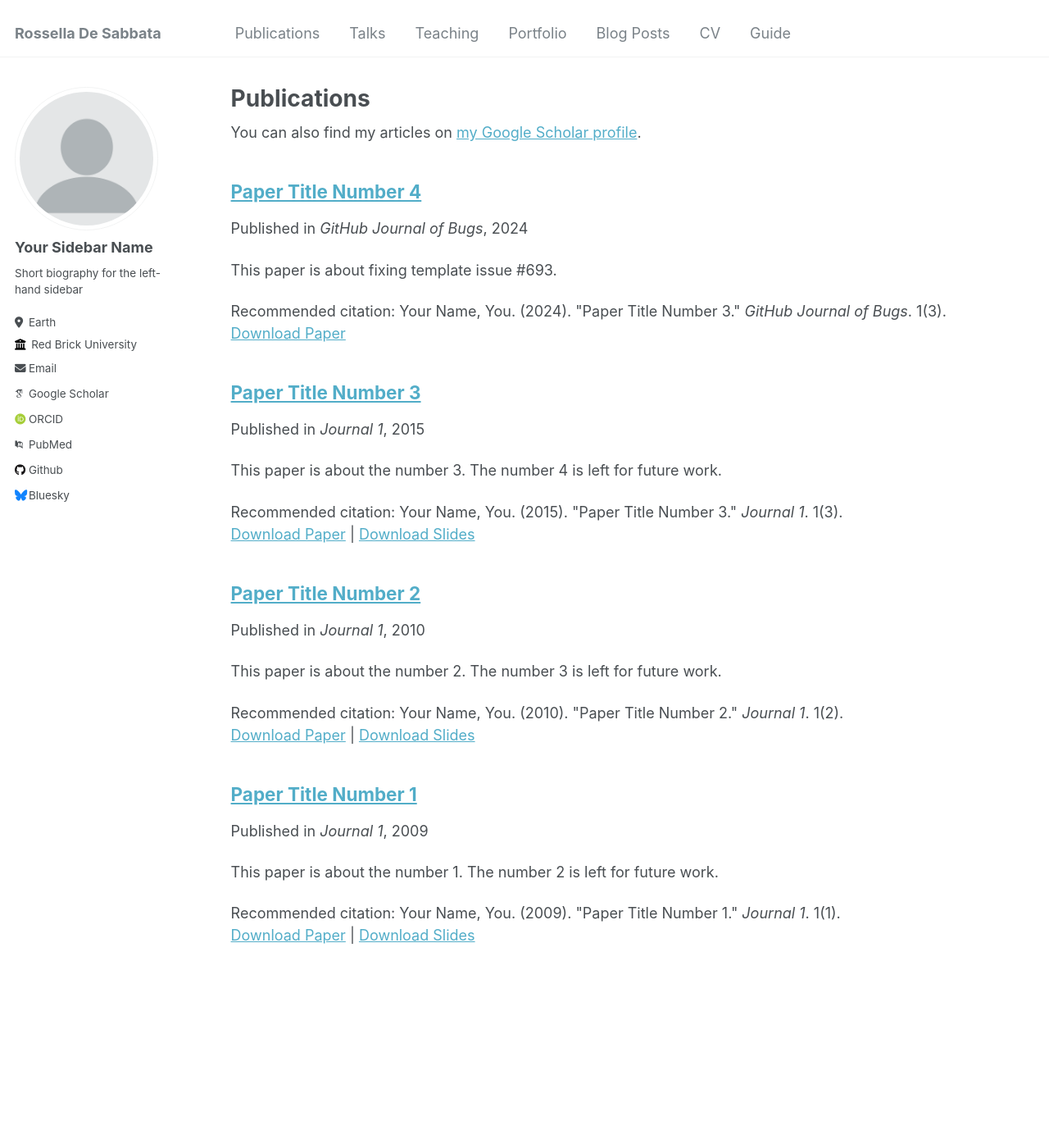
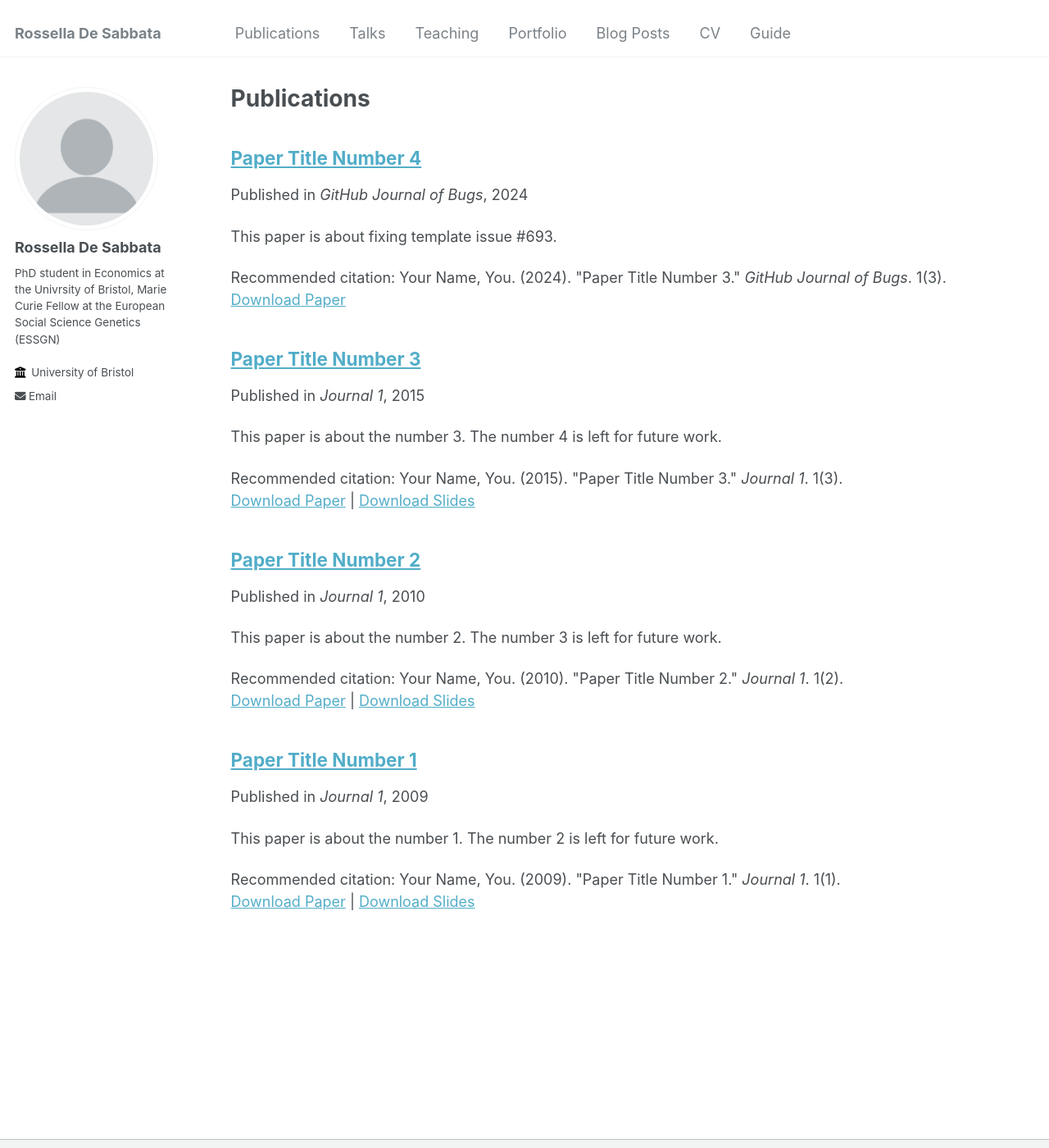
Before and after one commit to rosselladesabbata/rosselladesabbata.github.io, a Jekyll site: the page built from _pages/publications.md, in a window 1280 px wide and 1400 px high. Shown: the whole window at 82% size. Built offline with Jekyll 4.4.1, drawn with Linux system fonts in a browser that asks for light colours; some web fonts are replaced.

Commit message:
Update _config.yml

```diff
--- a/_config.yml
+++ b/_config.yml
@@ -22,56 +22,29 @@ repository               : "rossdesa/rosselladesabbata.github.io"
 author:
   # Biographic information
   avatar           : "profile.png"
-  name             : "Your Sidebar Name"
+  name             : "Rossella De Sabbata"
   pronouns         : # example: "she/her"
-  bio              : "Short biography for the left-hand sidebar"
-  location         : "Earth"
-  employer         : "Red Brick University"
+  bio              : "PhD student in Economics at the Univrsity of Bristol, Marie Curie Fellow at the European Social Science Genetics (ESSGN)"
+  location         : #"Earth"
+  employer         : "University of Bristol"
   uri              : # URL
-  email            : "none@example.org"
+  email            : "rossella.desabbata@bristol.ac.uk"
 
   # Academic websites
   arxiv            : # URL - Update with the correct link to your profile
-  googlescholar    : "https://scholar.google.com/citations?user=PS_CX0AAAAAJ"
+  googlescholar    : #"https://scholar.google.com/citations?user=PS_CX0AAAAAJ"
   impactstory      : # URL
-  orcid            : "http://orcid.org/yourorcidurl"
+  orcid            : #"http://orcid.org/yourorcidurl"
   semantic         : # URL
-  pubmed           : "https://www.ncbi.nlm.nih.gov/pubmed/?term=john+snow"
+  pubmed           : #"https://www.ncbi.nlm.nih.gov/pubmed/?term=john+snow"
   researchgate     : # URL
 
   # Repositories and software development
-  bitbucket        : # Username - Update with your username on the site
-  codepen          : # Username
-  dribbble         : # Username
-  github           : "academicpages"
+
+  github           : # "academicpages"
   kaggle           : # Username
   stackoverflow    : # User number or user number and name (i.e., use "1" or "1/jeff-atwood")
 
-  # Social media
-  bluesky          : "bsky.app" # Replace this with you Bluesky username
-  facebook         : # Username
-  flickr           : # Username
-  foursquare       : # Username
-  goodreads        : # Username
-  google_plus      : # Username
-  keybase          : # Username
-  instagram        : # Username
-  lastfm           : # Username
-  linkedin         : # Username
-  mastodon         : # URL
-  medium           : # URL
-  pinterest        : # Username
-  soundcloud       : # Username
-  steam            : # Username
-  telegram         : # URL
-  tumblr           : # Username
-  twitter          : # Username for X / Twitter
-  vine             : # Username
-  weibo            : # Username
-  wikipedia        : # Username
-  xing             : # Username
-  youtube          : # Username
-  zhihu            : # URL
 
 
 # Site Settings
@@ -118,21 +91,6 @@ bing_site_verification   :
 alexa_site_verification  :
 yandex_site_verification :
 
-
-# Social Sharing
-twitter:
-  username               : &twitter
-facebook:
-  username               :
-  app_id                 :
-  publisher              :
-og_image                 :  # Open Graph/Twitter default site image
-# For specifying social profiles
-# - https://developers.google.com/structured-data/customize/social-profiles
-social:
-  type                   : # Person or Organization (defaults to Person)
-  name                   : # If the user or organization name differs from the site's name
-  links: # An array of links to social media profiles
 
 
 # Analytics
@@ -278,10 +236,10 @@ sass:
 
 
 # Outputting
-permalink: /:categories/:title/
+permalink: # /:categories/:title/
 # paginate: 5 # amount of posts to show
 # paginate_path: /page:num/
-timezone: America/Los_Angeles # http://en.wikipedia.org/wiki/List_of_tz_database_time_zones
+timezone: # America/Los_Angeles # http://en.wikipedia.org/wiki/List_of_tz_database_time_zones
 
 
 # Plugins
```
